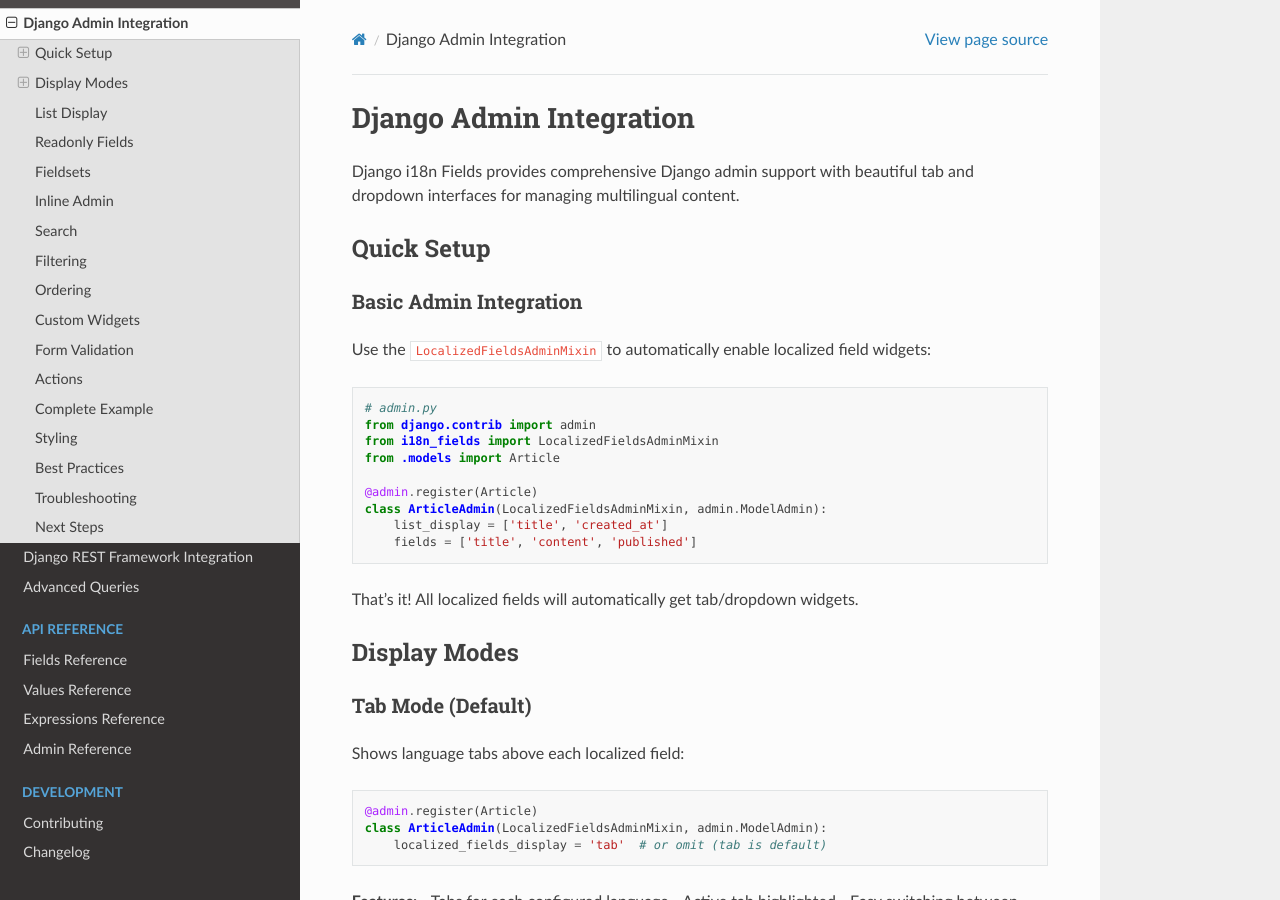
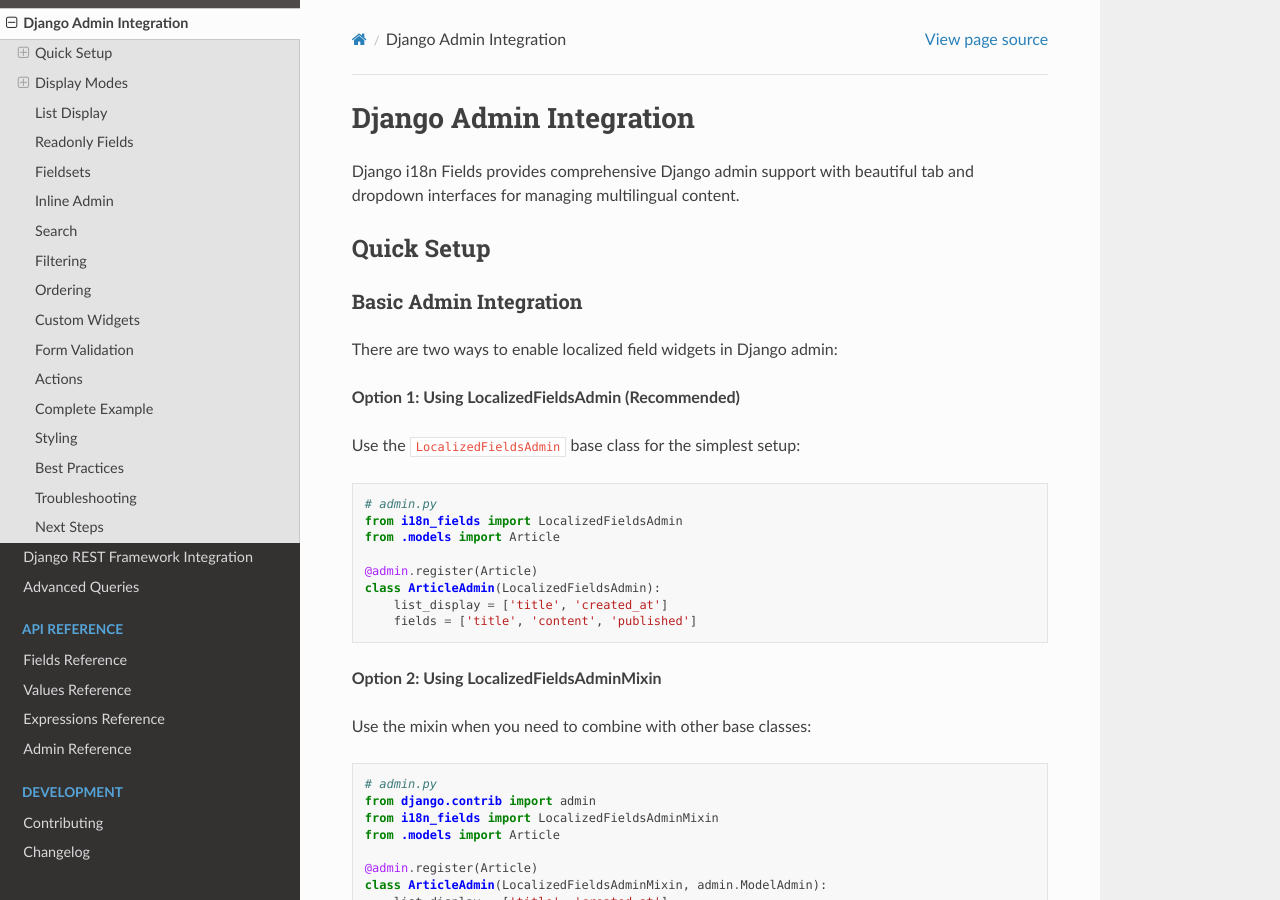
Before and after one commit to huynguyengl99/django-i18n-fields, a Sphinx documentation site: the page built from docs/user-guides/admin-integration.rst, in a window 1280 px wide and 900 px high. Built offline with Sphinx 7.4.7 and the Read the Docs theme 3.1.0, drawn with Linux system fonts in a browser that asks for light colours; some of the changed text lies outside the part shown.

Commit message:
feat(admin): add LocalizedFieldsAdmin base class with improved typing

```diff
--- a/docs/user-guides/admin-integration.rst
+++ b/docs/user-guides/admin-integration.rst
@@ -9,7 +9,26 @@
 Basic Admin Integration
 ~~~~~~~~~~~~~~~~~~~~~~~~
 
-Use the ``LocalizedFieldsAdminMixin`` to automatically enable localized field widgets:
+There are two ways to enable localized field widgets in Django admin:
+
+**Option 1: Using LocalizedFieldsAdmin (Recommended)**
+
+Use the ``LocalizedFieldsAdmin`` base class for the simplest setup:
+
+.. code-block:: python
+
+    # admin.py
+    from i18n_fields import LocalizedFieldsAdmin
+    from .models import Article
+
+    @admin.register(Article)
+    class ArticleAdmin(LocalizedFieldsAdmin):
+        list_display = ['title', 'created_at']
+        fields = ['title', 'content', 'published']
+
+**Option 2: Using LocalizedFieldsAdminMixin**
+
+Use the mixin when you need to combine with other base classes:
 
 .. code-block:: python
 
@@ -282,7 +301,7 @@
     # admin.py
     from django.contrib import admin
     from django.utils.html import format_html
-    from i18n_fields import LocalizedFieldsAdminMixin, L
+    from i18n_fields import LocalizedFieldsAdmin, L
     from .models import Article, Category
 
     class CategoryInline(admin.TabularInline):
@@ -290,7 +309,7 @@
         extra = 1
 
     @admin.register(Article)
-    class ArticleAdmin(LocalizedFieldsAdminMixin, admin.ModelAdmin):
+    class ArticleAdmin(LocalizedFieldsAdmin):
         # Display mode
         localized_fields_display = 'tab'
 
@@ -364,17 +383,21 @@
 Best Practices
 --------------
 
-1. **Use the Mixin**
+1. **Use LocalizedFieldsAdmin or LocalizedFieldsAdminMixin**
 
-   Always include ``LocalizedFieldsAdminMixin`` for localized fields:
+   Always use one of these for localized fields:
 
    .. code-block:: python
 
-       # Good
+       # Best - using base class (recommended)
+       class ArticleAdmin(LocalizedFieldsAdmin):
+           pass
+
+       # Good - using mixin
        class ArticleAdmin(LocalizedFieldsAdminMixin, admin.ModelAdmin):
            pass
 
-       # Missing features without mixin
+       # Missing features without them
        class ArticleAdmin(admin.ModelAdmin):
            pass
 
--- a/i18n_fields/__init__.py
+++ b/i18n_fields/__init__.py
@@ -21,7 +21,7 @@
     }
 """
 
-from .admin import LocalizedFieldsAdminMixin
+from .admin import LocalizedFieldsAdmin, LocalizedFieldsAdminMixin
 from .expressions import L, LocalizedRef
 from .fields import (
     LocalizedBooleanField,
@@ -63,6 +63,7 @@
     "LocalizedFileValue",
     # Admin
     "LocalizedFieldsAdminMixin",
+    "LocalizedFieldsAdmin",
     # Mixins
     "AtomicSlugRetryMixin",
     # Expressions
--- a/pyrightconfig.json
+++ b/pyrightconfig.json
@@ -6,6 +6,7 @@
     "pythonVersion": "3.11",
     "reportIncompatibleVariableOverride": "warning",
     "reportUnknownMemberType": "warning",
+    "reportPrivateUsage": "none",
     "executionEnvironments": [
         {
             "root": "sandbox/config/settings",
```
Also changed, not shown: README.rst (+9 -2 lines), docs/reference/admin.rst (+37 -4 lines), 1 other file.
